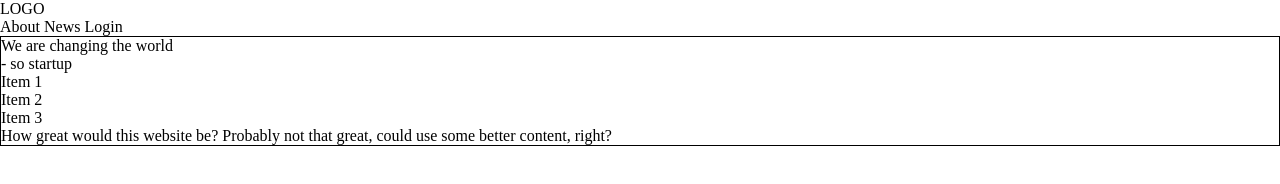
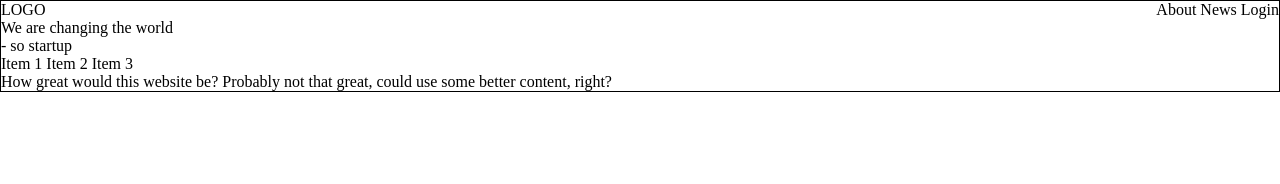
Before and after one commit to TrishShelton23/fewd, a plain HTML site: page Wireframe-05:10/index.html in a window 1280 px wide. Drawn offline with Linux system fonts and the light colour scheme.

Commit message:
Files created

```diff
--- a/Wireframe-05:10/index.html
+++ b/Wireframe-05:10/index.html
@@ -12,24 +12,28 @@
     padding: 0;
     box-sizing: 0
 }
+html{
+
+}
+header{
+display: flex;
+justify-content: space-between;
+}
+li{
+    display: inline;
+}
 body{
-    height: 100vh;
-    max-width: 100%;
-}
-main{
     border: black solid 1px;
 }
-nav li{
-    display: inline;
-}
-.logo-top-page > span{
+
+#logo-top-container{
     background-color: white;
 }
     </style>
 </head>
 
 <header>
-    <div>LOGO</div>
+    <div id="logo-top-container">LOGO</div>
     <nav>
     <ul>
     <li>About</li>
@@ -41,10 +45,6 @@ nav li{
 
 <body>
     <main>
-            <section id="logo-top-page" class="logo-top-page">
-
-            </section>
-
         <section>
        <p>We are changing the world <br> - so startup</p>
         </section>
```
